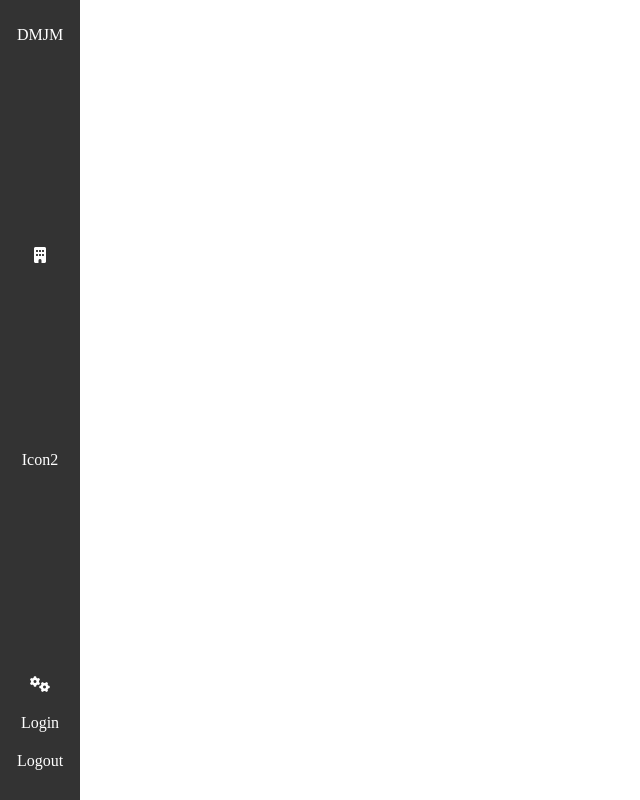
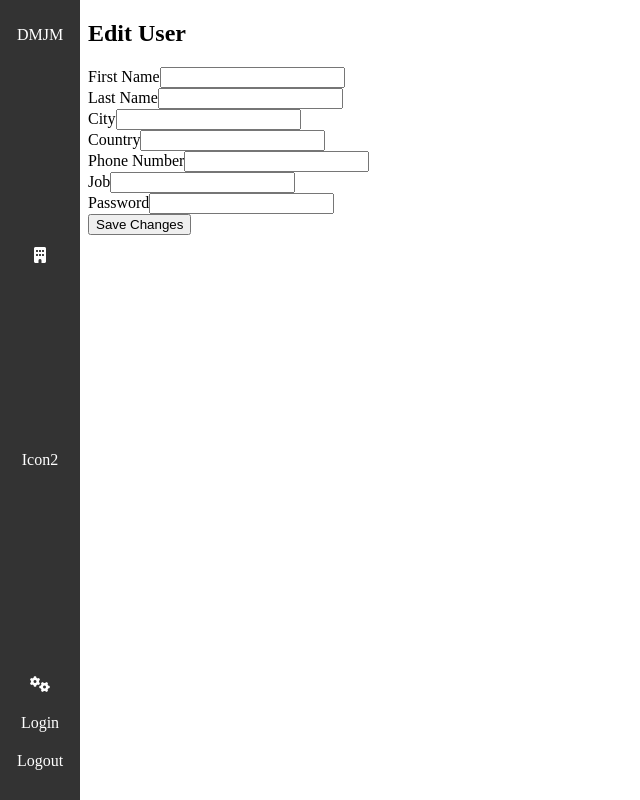
Before and after one commit to DeyoP/ISA-team58-frontend, an Angular app in the folder isa-front/: page /editUser in a window 1280 px wide. Before the commit this address led to /. Shown: the whole page, without its empty margins (0-640 px from the left). Built offline with nearby package versions, Linux system fonts and the light colour scheme.

Commit message:
fix: fixed password change

```diff
--- a/isa-front/src/app/app-routing.module.ts
+++ b/isa-front/src/app/app-routing.module.ts
@@ -11,7 +11,7 @@ const routes: Routes = [
   { path: 'register', component: RegisterComponent },
   { path: 'login', component: LoginComponent },
   { path: 'activate/:token', component: ActivationComponent },
-  { path: 'editUser/:id', component: EditUserComponent},
+  { path: 'editUser', component: EditUserComponent},
   { path: 'company-registration', component: CompanyRegistrationComponent },
   { path: 'company-search', component: CompanySearchComponent}
 ];
--- a/isa-front/src/app/feature-modules/account/edit-user/edit-user.component.ts
+++ b/isa-front/src/app/feature-modules/account/edit-user/edit-user.component.ts
@@ -75,7 +75,7 @@ onSubmit() {
       id: this.loggedInAccount?.id ?? -1,
       workplaceId: this.loggedInAccount?.workplaceId ?? -1,
       email: this.loggedInAccount?.email ?? "",
-      password: this.loggedInAccount?.password ?? "",
+      password: this.editUserForm.value.password,
       isActive: true,
       isDeleted: false,
       dtype: this.loggedInAccount?.dtype ?? "",
--- a/isa-front/src/app/shared/navbar/navbar.component.html
+++ b/isa-front/src/app/shared/navbar/navbar.component.html
@@ -7,7 +7,7 @@
       <div class="icon">Icon2</div>
     </div>
     <div class="section bottom">
-      <div class="icon"><i class="fas fa-cogs"></i></div>
+      <div class="icon"><i class="fas fa-cogs" routerLink="/editUser"></i></div>
       <div class="icon" routerLink="/login">Login</div>
       <div class="icon">Logout</div>
     </div>
```
